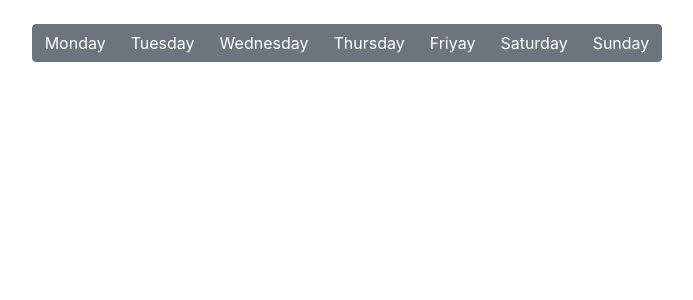
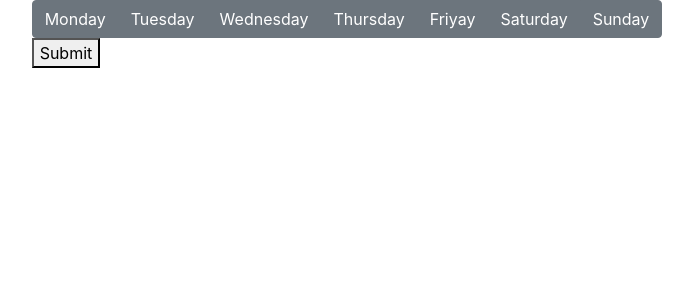
Before and after one commit to ckp8/HabiTrack, a React app in the folder client/: page /create in a window 1280 px wide. Shown: the top 300 px of the page, without its empty margins (293-986 px from the left). Built offline with nearby package versions, Linux system fonts and the light colour scheme.

Commit message:
deleted package.sjon

```diff
--- /dev/null
+++ b/client/src/components/addoredit/index.js
@@ -0,0 +1,5 @@
+import React, {Component,useState} from 'react';
+import Button from 'react-bootstrap/Button';
+import {ButtonGroup} from 'react-bootstrap';
+import {ToggleButton} from 'react-bootstrap';
+import 'bootstrap/dist/css/bootstrap.css';
--- a/client/src/components/newHabit.css
+++ b/client/src/components/newHabit.css
@@ -1,10 +1,24 @@
+
 .apple {
-    display: block;
-    margin-left: auto;
-    margin-right: auto
+    /* background-color: lavender; */
 }
 .container {
-
     display: flex;
     justify-content: center;
+
+    /* margin: 0; */
+    position: relative;
+    /* top: 50%;
+
+    -ms-transform: translateY(-50%);
+    transform: translateY(-50%); */
+
   }
+  /* .child {
+    position: absolute;
+    top: 50%;
+    left: 50%;
+    transform: translate(-50%, -50%)
+
+
+  } */
--- a/client/src/components/newHabit/index.js
+++ b/client/src/components/newHabit/index.js
@@ -26,19 +26,6 @@ import "../newHabit.css"
 
   return (
     <>
-      {/* <ButtonGroup toggle className="mb-2">
-        <ToggleButton
-          type="checkbox"
-          variant="secondary"
-          checked={checked}import 'bootstrap/dist/css/bootstrap.css';
-
-          value="1"
-          onChange={(e) => setChecked(e.currentTarget.checked)}
-        >
-          Checked
-        </ToggleButton> */}
-      {/* </ButtonGroup> */}
-      <br />
       <div className ="apple">
       <div className = "container">
         <div className = "child">
@@ -57,9 +44,12 @@ import "../newHabit.css"
           </ToggleButton>
         ))}
       </ButtonGroup>
+      <br/>
+      <button type = "submit">Submit</button>
       </div>
       </div>
       </div>
+
     </>
   );
   // render(<Habit/>);
```
Also changed, not shown: 1 other file (tests, documents, lock files or other folders).
